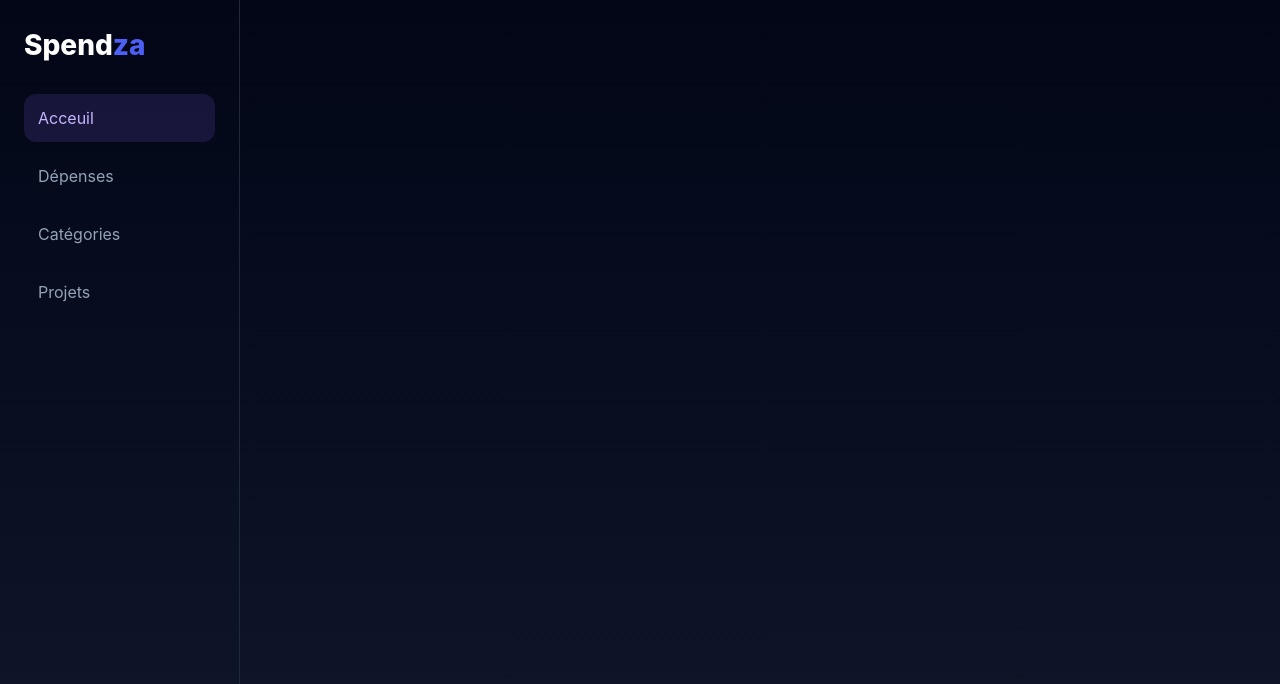
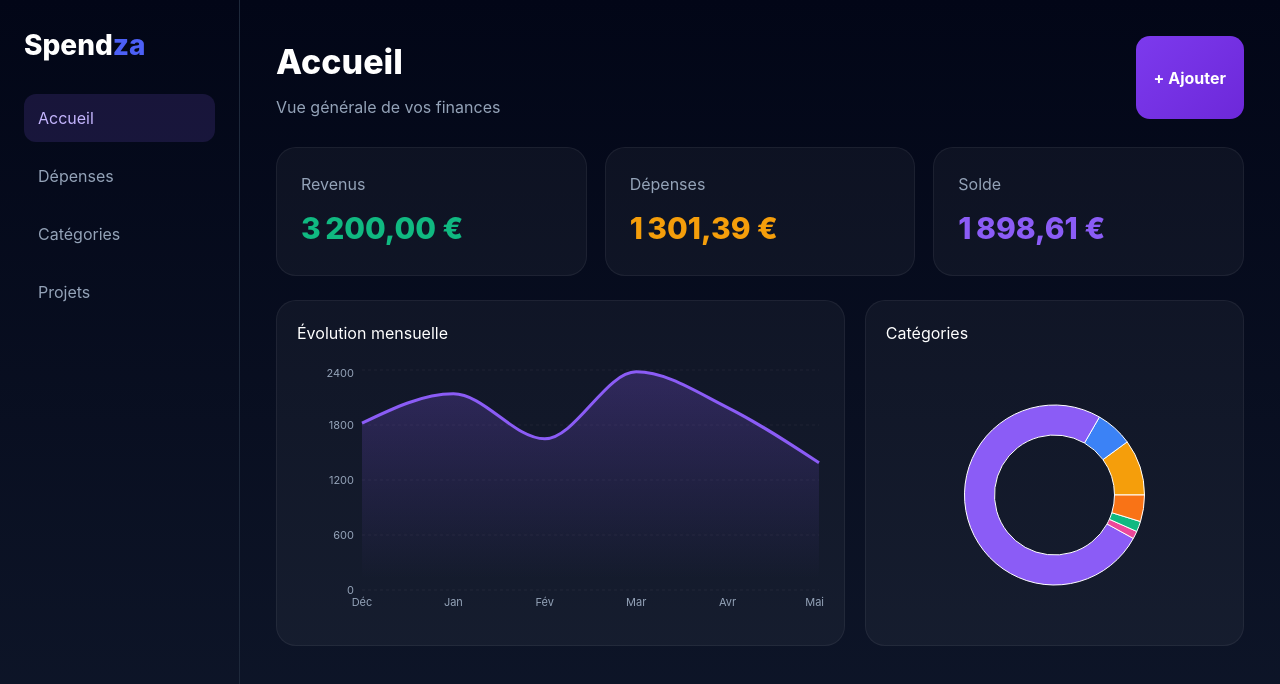
Before and after one commit to MxGss10/spendza, a Next.js app: page / in a window 1280 px wide. Shown: the top 684 px of the page. Built offline with nearby package versions, Linux system fonts and the light colour scheme.

Commit message:
fix acceuil

```diff
--- a/app/page.tsx
+++ b/app/page.tsx
@@ -446,7 +446,7 @@ function Modal({
 ========================= */
 
 export default function App() {
-  const [page, setPage] = useState("Acceuil");
+  const [page, setPage] = useState("Accueil");
   const [modal, setModal] = useState(false);
 
   const [expenses, setExpenses] =
@@ -547,7 +547,7 @@ export default function App() {
             }}
           >
             {[
-              "Acceuil",
+              "Accueil",
               "Dépenses",
               "Catégories",
               "Projets",
@@ -604,7 +604,7 @@ export default function App() {
                       marginBottom: 8,
                     }}
                   >
-                    Acceuil
+                    Accueil
                   </h1>
 
                   <div style={{ color: "#94a3b8" }}>
```
